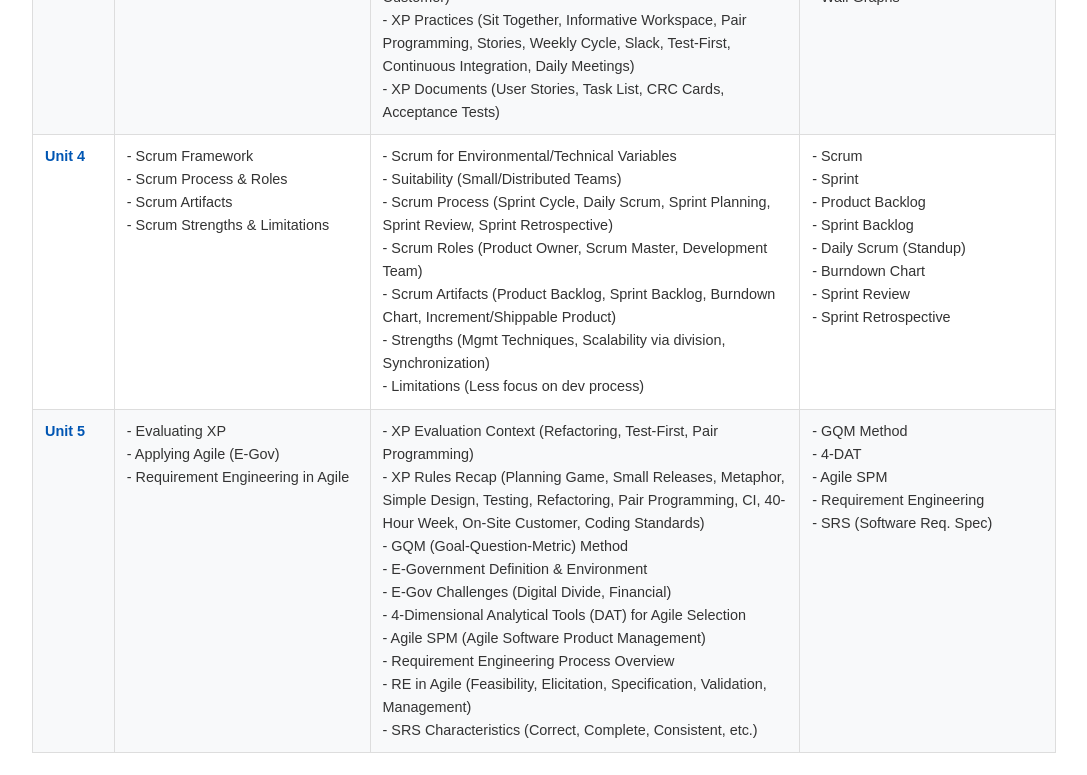
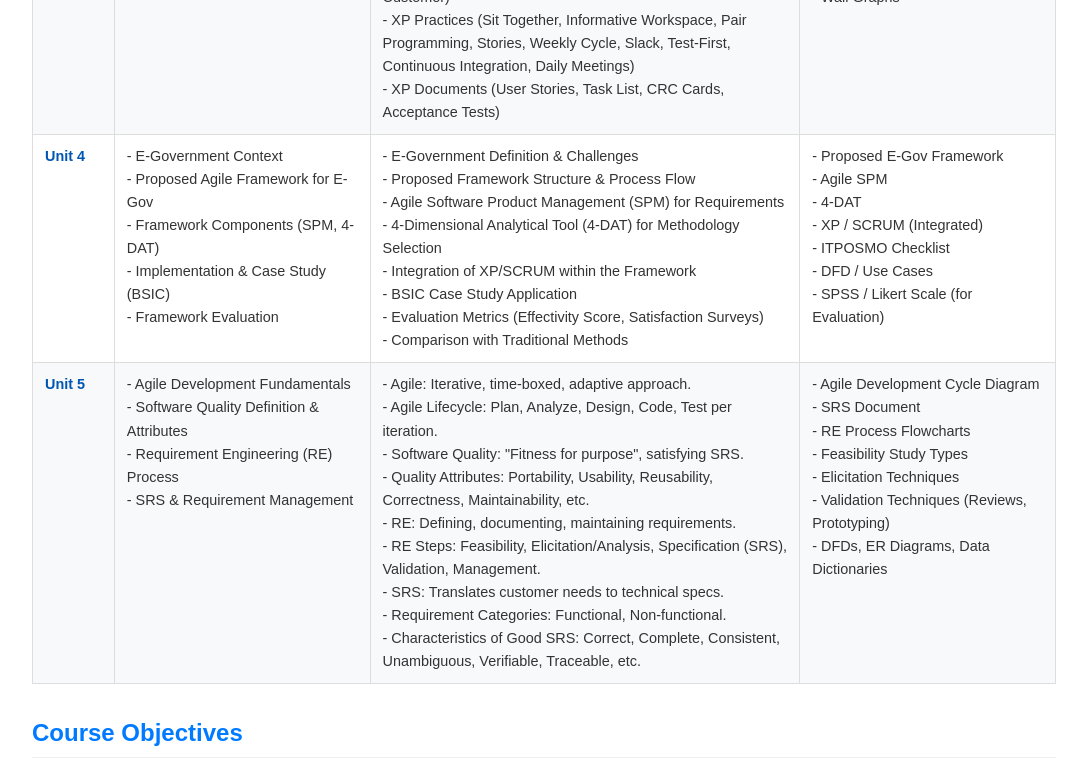
Before and after one commit to astral-fate/SE206-Advanced-Agile-Software-Development, a plain HTML site: page index.html in a window 1280 px wide. Shown: the part 1080-1855 px from the top of the page, without its empty margins (96-1183 px from the left). Drawn offline with Linux system fonts and the light colour scheme.

Commit message:
Update index.html

```diff
--- a/index.html
+++ b/index.html
@@ -200,61 +200,64 @@
                         - Wall Graphs
                     </td>
                  </tr>
-                 <!-- Unit 3 (Scrum) moved here and becomes Unit 4 -->
+                 <!-- Unit 3 (Scrum) moved here and becomes Unit 4 - Content replaced with summarized E-Gov Framework -->
                  <tr>
                     <td><strong><a href="chapters/se206_unit4.html">Unit 4</a></strong></td>
                     <td>
-                        - Scrum Framework<br>
-                        - Scrum Process & Roles<br>
-                        - Scrum Artifacts<br>
-                        - Scrum Strengths & Limitations
+                        - E-Government Context<br>
+                        - Proposed Agile Framework for E-Gov<br>
+                        - Framework Components (SPM, 4-DAT)<br>
+                        - Implementation & Case Study (BSIC)<br>
+                        - Framework Evaluation
                     </td>
                     <td>
-                        - Scrum for Environmental/Technical Variables<br>
-                        - Suitability (Small/Distributed Teams)<br>
-                        - Scrum Process (Sprint Cycle, Daily Scrum, Sprint Planning, Sprint Review, Sprint Retrospective)<br>
-                        - Scrum Roles (Product Owner, Scrum Master, Development Team)<br>
-                        - Scrum Artifacts (Product Backlog, Sprint Backlog, Burndown Chart, Increment/Shippable Product)<br>
-                        - Strengths (Mgmt Techniques, Scalability via division, Synchronization)<br>
-                        - Limitations (Less focus on dev process)
+                        - E-Government Definition & Challenges<br>
+                        - Proposed Framework Structure & Process Flow<br>
+                        - Agile Software Product Management (SPM) for Requirements<br>
+                        - 4-Dimensional Analytical Tool (4-DAT) for Methodology Selection<br>
+                        - Integration of XP/SCRUM within the Framework<br>
+                        - BSIC Case Study Application<br>
+                        - Evaluation Metrics (Effectivity Score, Satisfaction Surveys)<br>
+                        - Comparison with Traditional Methods
                     </td>
                     <td>
-                        - Scrum<br>
-                        - Sprint<br>
-                        - Product Backlog<br>
-                        - Sprint Backlog<br>
-                        - Daily Scrum (Standup)<br>
-                        - Burndown Chart<br>
-                        - Sprint Review<br>
-                        - Sprint Retrospective
+                        - Proposed E-Gov Framework<br>
+                        - Agile SPM<br>
+                        - 4-DAT<br>
+                        - XP / SCRUM (Integrated)<br>
+                        - ITPOSMO Checklist<br>
+                        - DFD / Use Cases<br>
+                        - SPSS / Likert Scale (for Evaluation)
                     </td>
                  </tr>
-                 <!-- Unit 5 remains the same -->
+                 <!-- Unit 5 content replaced with summarized RE/Quality/Agile Fundamentals -->
                  <tr>
                     <td><strong><a href="chapters/se206_unit5.html">Unit 5</a></strong></td>
                     <td>
-                        - Evaluating XP<br>
-                        - Applying Agile (E-Gov)<br>
-                        - Requirement Engineering in Agile
+                        - Agile Development Fundamentals<br>
+                        - Software Quality Definition & Attributes<br>
+                        - Requirement Engineering (RE) Process<br>
+                        - SRS & Requirement Management
                     </td>
                     <td>
-                        - XP Evaluation Context (Refactoring, Test-First, Pair Programming)<br>
-                        - XP Rules Recap (Planning Game, Small Releases, Metaphor, Simple Design, Testing, Refactoring, Pair Programming, CI, 40-Hour Week, On-Site Customer, Coding Standards)<br>
-                        - GQM (Goal-Question-Metric) Method<br>
-                        - E-Government Definition & Environment<br>
-                        - E-Gov Challenges (Digital Divide, Financial)<br>
-                        - 4-Dimensional Analytical Tools (DAT) for Agile Selection<br>
-                        - Agile SPM (Agile Software Product Management)<br>
-                        - Requirement Engineering Process Overview<br>
-                        - RE in Agile (Feasibility, Elicitation, Specification, Validation, Management)<br>
-                        - SRS Characteristics (Correct, Complete, Consistent, etc.)
+                        - Agile: Iterative, time-boxed, adaptive approach.<br>
+                        - Agile Lifecycle: Plan, Analyze, Design, Code, Test per iteration.<br>
+                        - Software Quality: "Fitness for purpose", satisfying SRS.<br>
+                        - Quality Attributes: Portability, Usability, Reusability, Correctness, Maintainability, etc.<br>
+                        - RE: Defining, documenting, maintaining requirements.<br>
+                        - RE Steps: Feasibility, Elicitation/Analysis, Specification (SRS), Validation, Management.<br>
+                        - SRS: Translates customer needs to technical specs.<br>
+                        - Requirement Categories: Functional, Non-functional.<br>
+                        - Characteristics of Good SRS: Correct, Complete, Consistent, Unambiguous, Verifiable, Traceable, etc.
                     </td>
                     <td>
-                        - GQM Method<br>
-                        - 4-DAT<br>
-                        - Agile SPM<br>
-                        - Requirement Engineering<br>
-                        - SRS (Software Req. Spec)
+                        - Agile Development Cycle Diagram<br>
+                        - SRS Document<br>
+                        - RE Process Flowcharts<br>
+                        - Feasibility Study Types<br>
+                        - Elicitation Techniques<br>
+                        - Validation Techniques (Reviews, Prototyping)<br>
+                        - DFDs, ER Diagrams, Data Dictionaries
                     </td>
                  </tr>
             </tbody>
```
